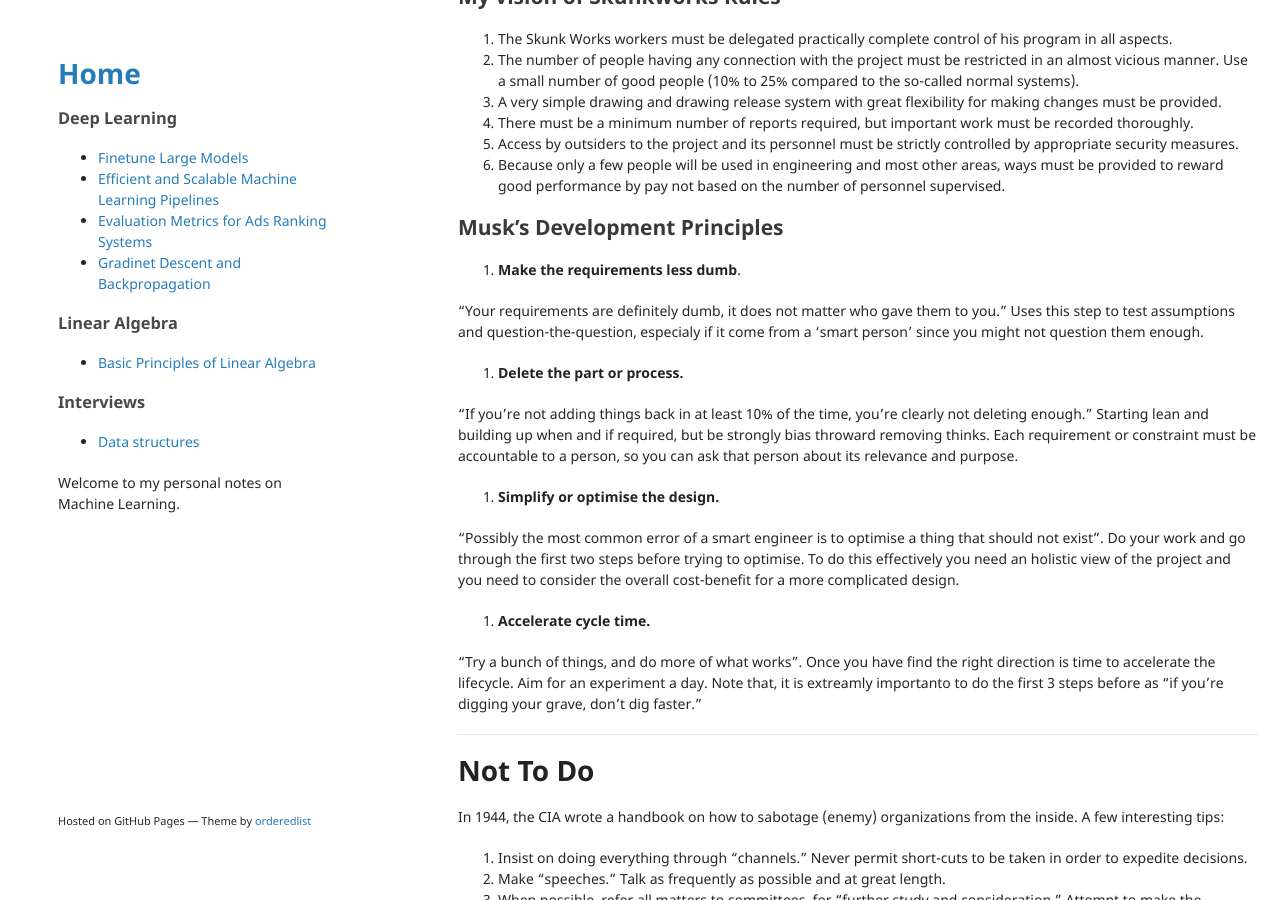
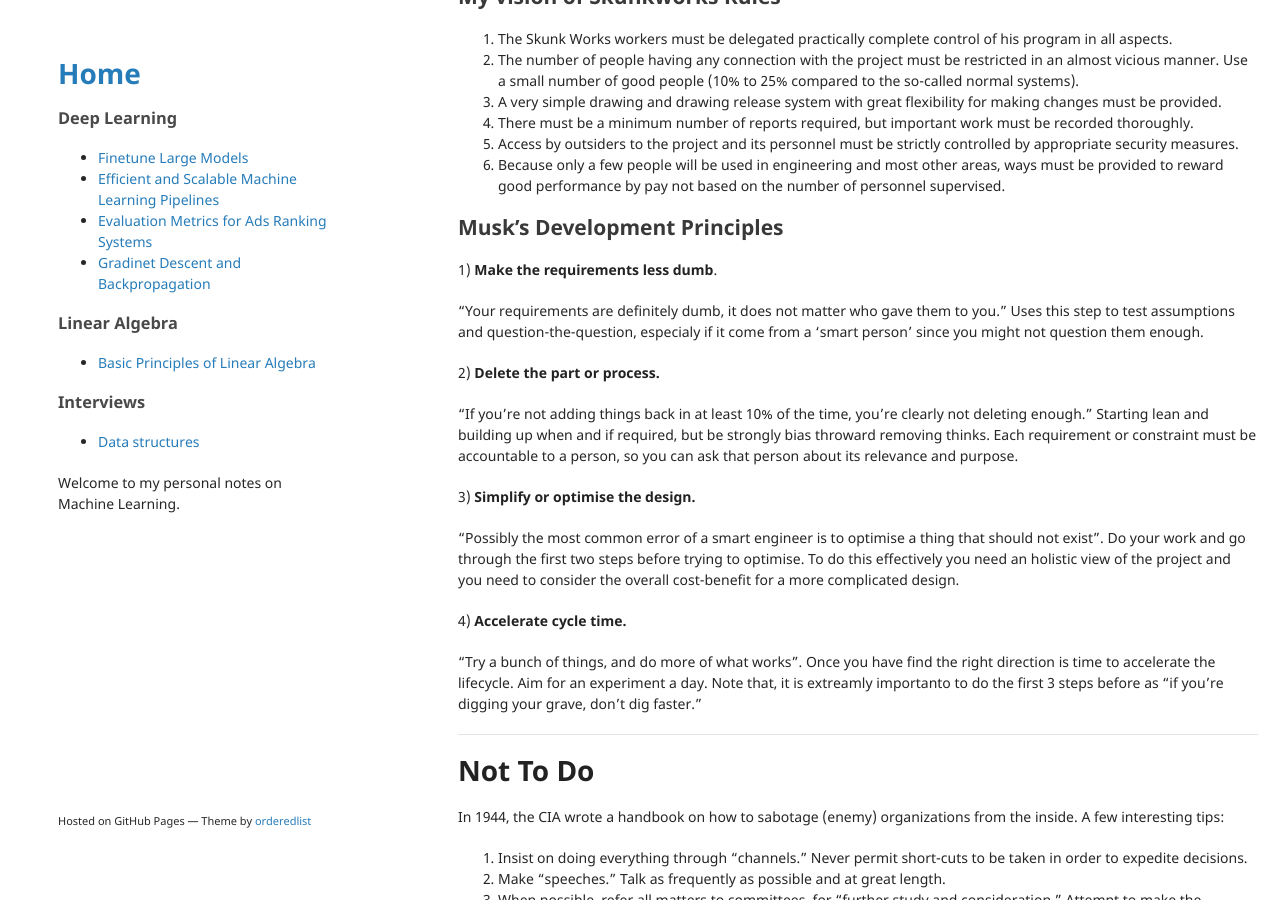
Before and after one commit to andompesta/andompesta.github.io, a Jekyll site: the page built from index.md, in a window 1280 px wide and 900 px high, scrolled down 372 px. Built offline with Jekyll 4.4.1, drawn with Linux system fonts in a browser that asks for light colours; our own code applies the rules of GitHub Pages for plain Markdown files.

Commit message:
Update index.md

```diff
--- a/index.md
+++ b/index.md
@@ -27,22 +27,22 @@ Please note that this website is ment to keep only my personal material,this it
 
 ## Musk's Development Principles
 
-1. **Make the requirements less dumb**.
+1) **Make the requirements less dumb**.
 
 "Your requirements are definitely dumb, it does not matter who gave them to you." Uses this step to test assumptions and question-the-question, especialy if it come from a ‘smart person’ since you might not question them enough.
 
-2. **Delete the part or process.**
+2) **Delete the part or process.**
 
 "If you’re not adding things back in at least 10% of the time, you’re clearly not deleting enough."
 Starting lean and building up when and if required, but be strongly bias throward removing thinks. Each requirement or constraint must be accountable to a person, so you can ask that person about its relevance and purpose.
 
-3. **Simplify or optimise the design.**
+3) **Simplify or optimise the design.**
 
 "Possibly the most common error of a smart engineer is to optimise a thing that should not exist".
 Do your work and go through the first two steps before trying to optimise.
 To do this effectively you need an holistic view of the project and you need to consider the overall cost-benefit for a more complicated design.
 
-4. **Accelerate cycle time.**
+4) **Accelerate cycle time.**
 
 "Try a bunch of things, and do more of what works". Once you have find the right direction is time to accelerate the lifecycle. Aim for an experiment a day. Note that, it is extreamly importanto to do the first 3 steps before as "if you’re digging your grave, don’t dig faster."
 
```
